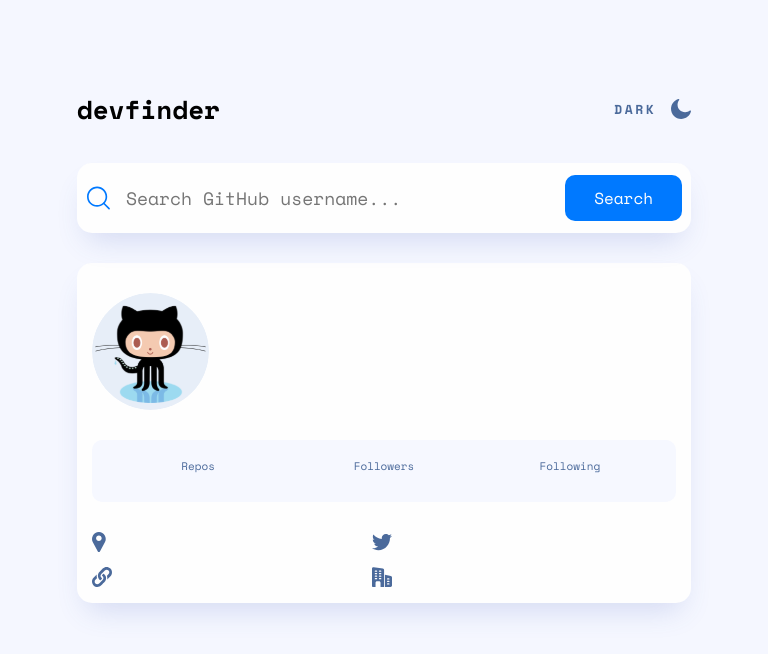
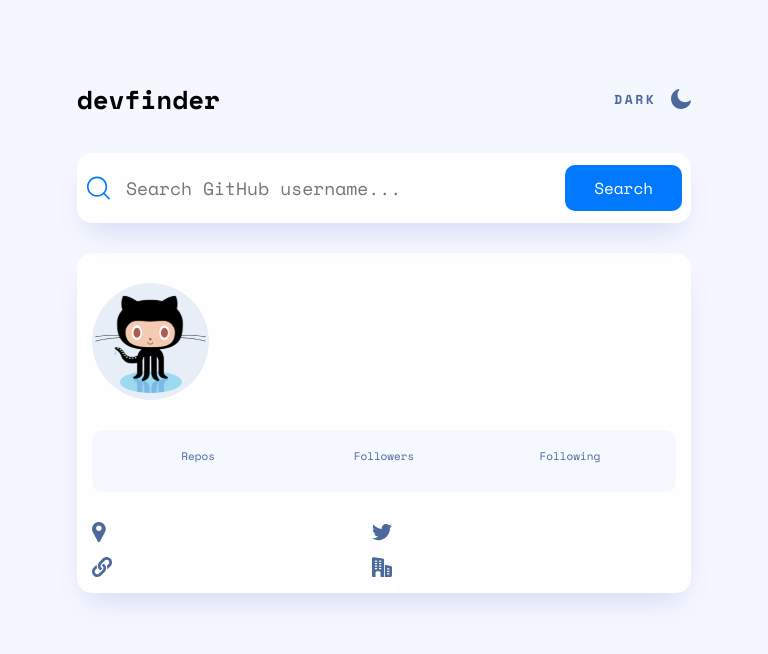
Before and after one commit to wilsonsiaw/github_user_search_app, a React (Vite) app: page / in a window 768 px wide. Shown: the top 654 px of the page. Built offline with nearby package versions, Linux system fonts and the light colour scheme.

Commit message:
🌈 style(Header component): Adjust styles
Make adjustments to the styling for the header

```diff
--- a/src/components/Header/Header.css
+++ b/src/components/Header/Header.css
@@ -4,7 +4,7 @@
         justify-content: space-between;
         margin: 0 auto;
         width: 90%;
-        margin-top: 10px;
+        /* margin-top: 1%; */
         font-family: 'Space Mono', sans-serif;
     }
 
@@ -46,7 +46,7 @@
         justify-content: space-between;
         margin: 0 auto;
         width: 80%;
-        margin-top: 60px;
+        margin-top: 50px;
         font-family: 'Space Mono', sans-serif;
     }
 
@@ -88,8 +88,6 @@
         justify-content: space-between;
         margin: 0 auto;
         width: 730px;
-        margin-top: 100px;
-
         font-family: 'Space Mono', sans-serif;
     }
 
```
